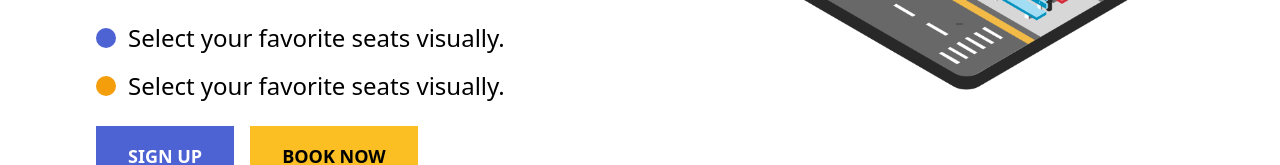
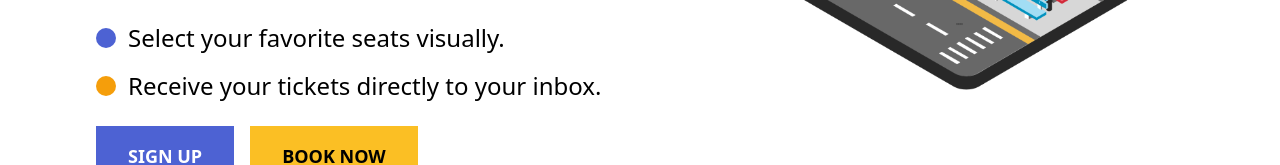
Before and after one commit to ShakeefAhmedRakin/CSE470-G5-PROJECT, a React (Vite) app in the folder frontend/: page / in a window 1280 px wide. Shown: the part 574-739 px from the top of the page. Built offline with nearby package versions, Linux system fonts and the light colour scheme.

Commit message:
Update ticket delivery message in Banner component

```diff
--- a/frontend/src/pages/Home/Banner.jsx
+++ b/frontend/src/pages/Home/Banner.jsx
@@ -15,7 +15,7 @@ const Banner = () => {
         </div>
         <div className='flex items-center mb-6'>
           <div className='bg-amber-500 w-5 h-5 rounded-full'></div>
-          <p className='text-2xl ml-3'>Select your favorite seats visually.</p>
+          <p className='text-2xl ml-3'>Receive your tickets directly to your inbox.</p>
         </div>
         <div>
       <button className="text-lg bg-theme-color font-bold text-white py-4 px-8">SIGN UP</button>
```
